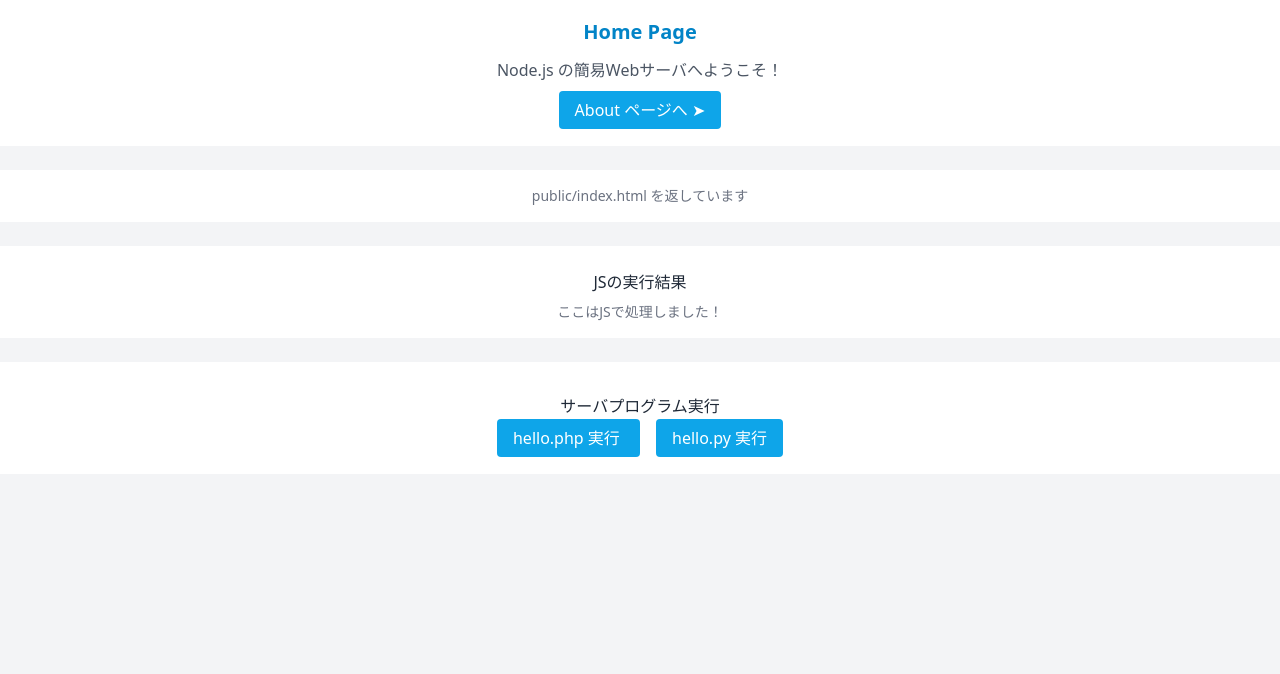
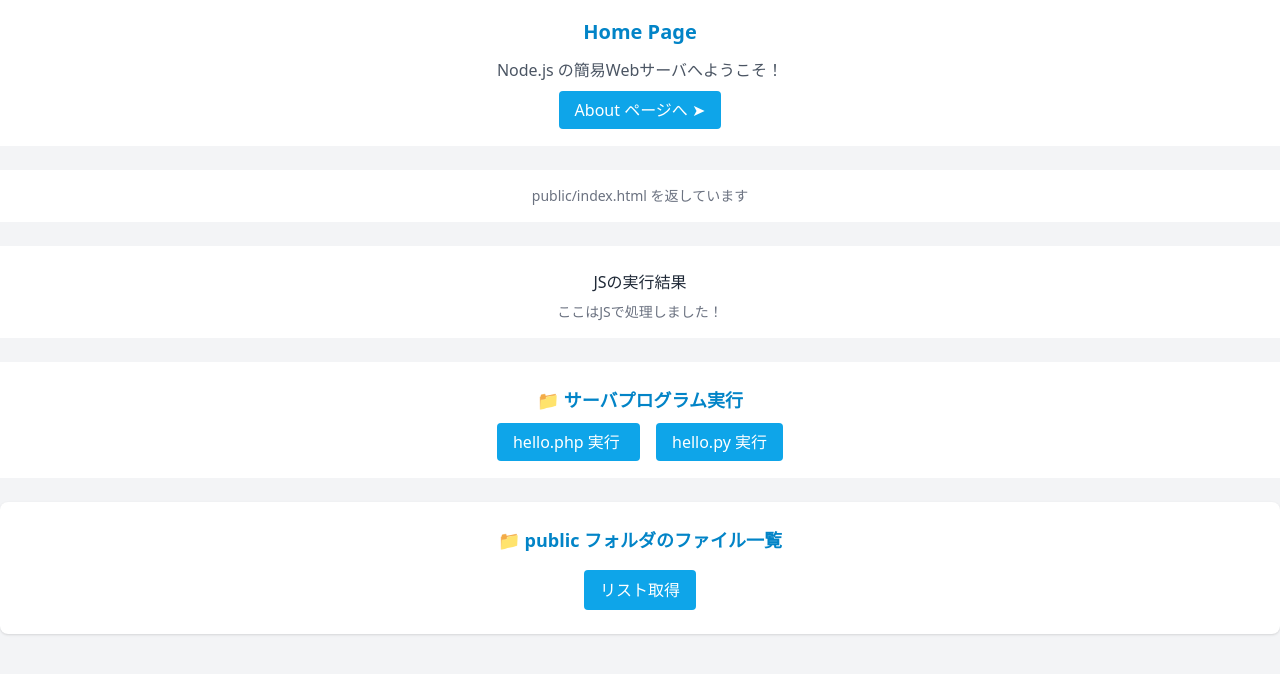
Before and after one commit to hina0629/JS23, a plain HTML site: page 1030_kadai02/03_http/public/index.html in a window 1280 px wide. Shown: the part 70-744 px from the top of the page. Drawn offline with nearby package versions, Linux system fonts and the light colour scheme.

Commit message:
feat : html_server.js

```diff
--- a/1030_kadai02/03_http/public/index.html
+++ b/1030_kadai02/03_http/public/index.html
@@ -37,13 +37,28 @@
         </div>
 
         <div class="bg-white p-6 w-full text-center">
-            <h3 class="p-2">サーバプログラム実行</h3>
-            <a href="/hello.php" class="mx-2 bg-sky-500 hover:bg-sky-700 transition text-white px-4 py-2 rounded" target="_blank">
+            <h2 class="text-lg font-bold text-sky-600 mb-4 text-center">📁 サーバプログラム実行</h2>
+            <a href="/hello.php" class="mx-2 bg-sky-500 hover:bg-sky-700 transition text-white px-4 py-2 rounded"
+                target="_blank">
                 hello.php 実行
             </a>
-            <a href="/hello.py" class="mx-2 bg-sky-500 hover:bg-sky-700 transition text-white px-4 py-2 rounded" target="_blank">
+            <a href="/hello.py" class="mx-2 bg-sky-500 hover:bg-sky-700 transition text-white px-4 py-2 rounded"
+                target="_blank">
                 hello.py 実行
             </a>
+        </div>
+
+        <!-- ✅ ファイル一覧表示ブロック -->
+        <div class="bg-white p-6 rounded-lg w-full shadow">
+            <h2 class="text-lg font-bold text-sky-600 mb-4 text-center">📁 public フォルダのファイル一覧</h2>
+            <div class="text-center">
+                <button onclick="loadFileList()"
+                    class="mx-2 bg-sky-500 hover:bg-sky-700 transition text-white px-4 py-2 rounded">
+                    リスト取得
+                </button>
+            </div>
+            <ul id="file-list" class="text-gray-700 list-disc list-inside space-y-2">
+            </ul>
         </div>
     </main>
 
--- a/1030_kadai02/03_http/public/js/app.js
+++ b/1030_kadai02/03_http/public/js/app.js
@@ -1,2 +1,31 @@
+document.getElementById("message").textContent = "ここはJSで処理しました！";
 
-document.getElementById("message").textContent = "ここはJSで処理しました！";
+async function loadFileList() {
+    const listElem = document.getElementById("file-list");
+
+    try {
+        const res = await fetch("/api/list");
+        if (!res.ok) throw new Error("通信エラー");
+
+        const data = await res.json();
+
+        // 初期メッセージをクリア
+        listElem.innerHTML = "";
+
+        // ファイルが空だった場合
+        if (!data.files || data.files.length === 0) {
+            listElem.innerHTML = `<li class="text-gray-400 italic">ファイルがありません</li>`;
+            return;
+        }
+
+        // ファイル一覧を追加
+        data.files.forEach((file) => {
+            const li = document.createElement("li");
+            li.className = "border-b list-none py-1";
+            li.innerHTML = file;
+            listElem.appendChild(li);
+        });
+    } catch (err) {
+        listElem.innerHTML = `<li class="text-red-500">⚠️ エラー: ${err.message}</li>`;
+    }
+}
```
Also changed, not shown: 1030_kadai02/03_http/html_server.js (+10 -4 lines).
